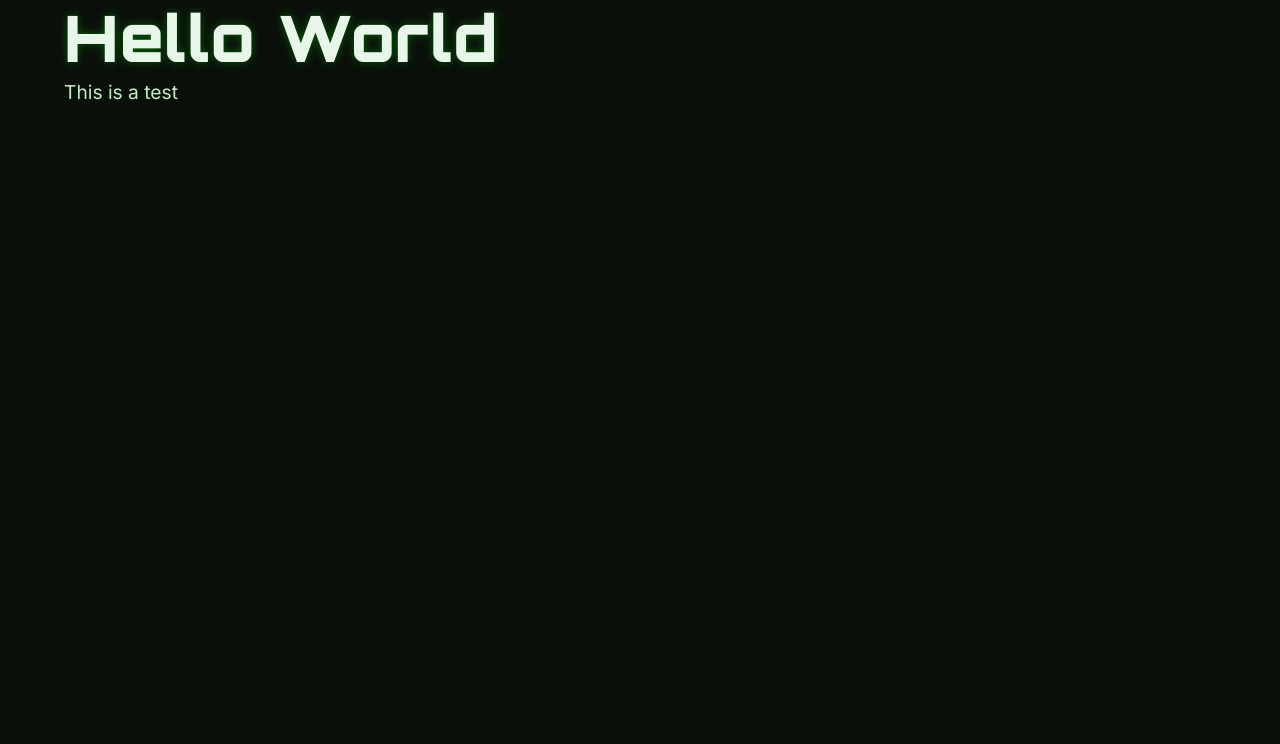
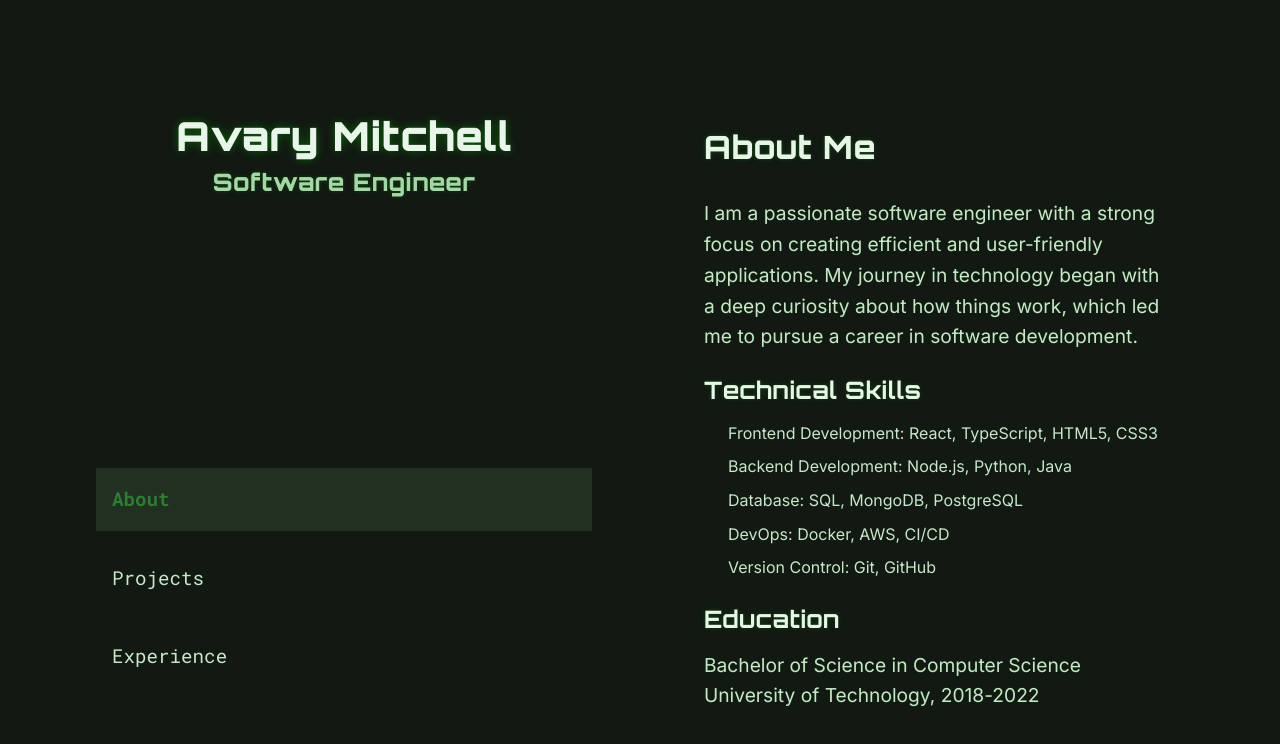
Before and after one commit to Anmitchell/web-portfolio-2025, a React (Vite) app: page / in a window 1280 px wide. Shown: the top 744 px of the page. Built offline with nearby package versions, Linux system fonts and the light colour scheme.

Commit message:
Added header and navigation

```diff
--- a/src/App.css
+++ b/src/App.css
@@ -294,61 +294,141 @@ p {
 }
 
 /* ===== LAYOUT ===== */
-.container {
+.app {
   width: 100%;
-  max-width: 1200px;
-  margin: 0 auto;
-  padding: 0 var(--spacing-lg);
+  min-height: 100vh;
+  display: flex;
+  justify-content: center;
+  align-items: center;
+  background-color: var(--background-light);
 }
 
-.section {
-  padding: var(--spacing-xxl) 0;
-  min-height: 100vh;
+.container {
+  width: 90%;
+  max-width: 1200px;
+  height: 80vh;
+  display: flex;
+  gap: 2rem;
+  background-color: var(--background-light);
+}
+
+.left-section {
+  width: 50%;
+  height: 100%;
   display: flex;
   flex-direction: column;
-  justify-content: center;
+  justify-content: space-between;
+  padding: 2rem;
 }
 
-/* ===== NAVIGATION ===== */
-.nav {
-  position: fixed;
-  top: 0;
-  width: 100%;
-  background-color: rgba(10, 25, 47, 0.85);
-  backdrop-filter: blur(10px);
-  z-index: 1000;
-  padding: var(--spacing-md) 0;
+.header {
+  text-align: center;
 }
 
-.nav-container {
-  display: flex;
-  justify-content: space-between;
-  align-items: center;
+.header h1 {
+  font-size: 2.5rem;
+  margin-bottom: 0.5rem;
+  color: var(--text-primary);
 }
 
-.nav-logo {
-  color: var(--primary-color);
-  font-family: var(--font-mono);
-  font-size: 1.25rem;
-  text-decoration: none;
+.header h2 {
+  font-size: 1.5rem;
+  color: var(--text-tertiary);
 }
 
-.nav-links {
+.navigation {
   display: flex;
-  gap: var(--spacing-lg);
-  list-style: none;
+  flex-direction: column;
+  gap: 1rem;
 }
 
-.nav-link {
-  color: var(--text-tertiary);
+.navigation button {
+  padding: 1rem;
+  border: none;
+  background: none;
+  font-size: 1.2rem;
+  cursor: pointer;
+  transition: all 0.3s ease;
+  text-align: left;
+  color: var(--text-secondary);
   font-family: var(--font-mono);
-  font-size: 0.875rem;
-  text-decoration: none;
-  transition: color var(--transition-speed) var(--transition-ease);
 }
 
-.nav-link:hover {
+.navigation button:hover {
+  background-color: var(--surface-hover);
   color: var(--primary-color);
+}
+
+.navigation button.active {
+  background-color: var(--surface-hover);
+  color: var(--primary-color);
+  font-weight: bold;
+}
+
+.right-section {
+  width: 50%;
+  height: 100%;
+  padding: 2rem;
+  overflow-y: auto;
+  scrollbar-width: none; /* Firefox */
+  -ms-overflow-style: none; /* IE and Edge */
+}
+
+.right-section::-webkit-scrollbar {
+  display: none; /* Chrome, Safari, Opera */
+}
+
+.content {
+  height: 100%;
+  color: var(--text-secondary);
+  padding: 1rem;
+}
+
+.content h2 {
+  margin-bottom: 2rem;
+  color: var(--text-primary);
+  font-size: 2rem;
+}
+
+.content h3 {
+  color: var(--text-primary);
+  margin: 1.5rem 0 1rem;
+  font-size: 1.5rem;
+}
+
+.content p {
+  margin-bottom: 1rem;
+  line-height: 1.6;
+}
+
+.content ul {
+  margin: 1rem 0;
+  padding-left: 1.5rem;
+}
+
+.content li {
+  margin-bottom: 0.5rem;
+  line-height: 1.6;
+}
+
+.project, .experience-item {
+  margin-bottom: 2rem;
+  padding: 1.5rem;
+  background-color: var(--surface-color);
+  border-radius: var(--border-radius-md);
+}
+
+.project h3, .experience-item h3 {
+  margin-top: 0;
+}
+
+.company, .duration {
+  color: var(--text-tertiary);
+  margin: 0.5rem 0;
+}
+
+.duration {
+  font-size: 0.9rem;
 }
 
 /* ===== HERO SECTION ===== */
@@ -546,6 +626,17 @@ p {
 
 /* ===== RESPONSIVE DESIGN ===== */
 @media (max-width: 768px) {
+  .container {
+    flex-direction: column;
+    height: auto;
+  }
+
+  .left-section,
+  .right-section {
+    width: 100%;
+    height: auto;
+  }
+
   .about {
     grid-template-columns: 1fr;
   }
@@ -573,6 +664,19 @@ p {
 
   .projects-grid {
     grid-template-columns: 1fr;
+  }
+
+  .content {
+    padding: 0.5rem;
+  }
+
+  .content h2 {
+    font-size: 1.75rem;
+    margin-bottom: 1.5rem;
+  }
+
+  .content h3 {
+    font-size: 1.25rem;
   }
 }
 
--- a/src/App.tsx
+++ b/src/App.tsx
@@ -2,11 +2,137 @@ import { useState } from 'react';
 import './App.css';
 
 function App() {
+  const [activeSection, setActiveSection] = useState('about');
+
   return (
     <div className='app'>
       <div className='container'>
-        <h1>Hello World</h1>
-        <p>This is a test</p>
+        <div className='left-section'>
+          <div className='header'>
+            <h1>Avary Mitchell</h1>
+            <h2>Software Engineer</h2>
+          </div>
+          <nav className='navigation'>
+            <button
+              className={activeSection === 'about' ? 'active' : ''}
+              onClick={() => setActiveSection('about')}
+            >
+              About
+            </button>
+            <button
+              className={activeSection === 'projects' ? 'active' : ''}
+              onClick={() => setActiveSection('projects')}
+            >
+              Projects
+            </button>
+            <button
+              className={activeSection === 'experience' ? 'active' : ''}
+              onClick={() => setActiveSection('experience')}
+            >
+              Experience
+            </button>
+          </nav>
+        </div>
+        <div className='right-section'>
+          {activeSection === 'about' && (
+            <div className='content'>
+              <h2>About Me</h2>
+              <p>I am a passionate software engineer with a strong focus on creating efficient and user-friendly applications. My journey in technology began with a deep curiosity about how things work, which led me to pursue a career in software development.</p>
+
+              <h3>Technical Skills</h3>
+              <ul>
+                <li>Frontend Development: React, TypeScript, HTML5, CSS3</li>
+                <li>Backend Development: Node.js, Python, Java</li>
+                <li>Database: SQL, MongoDB, PostgreSQL</li>
+                <li>DevOps: Docker, AWS, CI/CD</li>
+                <li>Version Control: Git, GitHub</li>
+              </ul>
+
+              <h3>Education</h3>
+              <p>Bachelor of Science in Computer Science<br />
+              University of Technology, 2018-2022</p>
+
+              <h3>Interests</h3>
+              <p>When I'm not coding, I enjoy contributing to open-source projects, learning new technologies, and participating in hackathons. I'm also passionate about teaching and mentoring aspiring developers.</p>
+            </div>
+          )}
+          {activeSection === 'projects' && (
+            <div className='content'>
+              <h2>Featured Projects</h2>
+
+              <div className='project'>
+                <h3>E-Commerce Platform</h3>
+                <p>A full-stack e-commerce solution built with React, Node.js, and MongoDB. Features include user authentication, product management, shopping cart, and payment integration.</p>
+                <ul>
+                  <li>Implemented real-time inventory management</li>
+                  <li>Developed secure payment processing system</li>
+                  <li>Created responsive user interface</li>
+                </ul>
+              </div>
+
+              <div className='project'>
+                <h3>Task Management App</h3>
+                <p>A collaborative task management application built with React and Firebase. Allows teams to organize, track, and manage projects effectively.</p>
+                <ul>
+                  <li>Real-time updates using Firebase</li>
+                  <li>Drag-and-drop task organization</li>
+                  <li>User role management</li>
+                </ul>
+              </div>
+
+              <div className='project'>
+                <h3>Weather Dashboard</h3>
+                <p>A weather application that provides detailed forecasts and historical weather data. Built with React and integrated with multiple weather APIs.</p>
+                <ul>
+                  <li>Interactive weather maps</li>
+                  <li>Location-based weather alerts</li>
+                  <li>Historical weather data analysis</li>
+                </ul>
+              </div>
+            </div>
+          )}
+          {activeSection === 'experience' && (
+            <div className='content'>
+              <h2>Professional Experience</h2>
+
+              <div className='experience-item'>
+                <h3>Senior Software Engineer</h3>
+                <p className='company'>Tech Solutions Inc.</p>
+                <p className='duration'>2022 - Present</p>
+                <ul>
+                  <li>Lead development team in implementing new features and maintaining existing systems</li>
+                  <li>Architected and implemented microservices architecture</li>
+                  <li>Improved system performance by 40% through optimization</li>
+                  <li>Mentored junior developers and conducted code reviews</li>
+                </ul>
+              </div>
+
+              <div className='experience-item'>
+                <h3>Software Engineer</h3>
+                <p className='company'>Digital Innovations</p>
+                <p className='duration'>2020 - 2022</p>
+                <ul>
+                  <li>Developed and maintained web applications using React and Node.js</li>
+                  <li>Implemented automated testing and CI/CD pipelines</li>
+                  <li>Collaborated with cross-functional teams to deliver features</li>
+                  <li>Participated in agile development processes</li>
+                </ul>
+              </div>
+
+              <div className='experience-item'>
+                <h3>Junior Developer</h3>
+                <p className='company'>StartUp Tech</p>
+                <p className='duration'>2018 - 2020</p>
+                <ul>
+                  <li>Assisted in developing and debugging web applications</li>
+                  <li>Worked on frontend and backend development tasks</li>
+                  <li>Participated in code reviews and team meetings</li>
+                  <li>Learned and implemented best practices in software development</li>
+                </ul>
+              </div>
+            </div>
+          )}
+        </div>
       </div>
     </div>
   );
```
